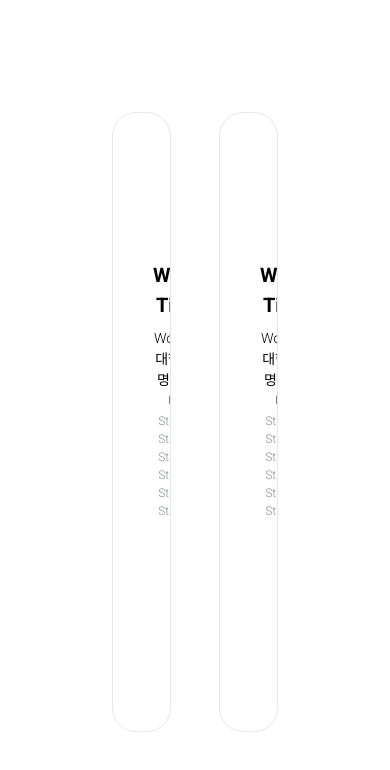
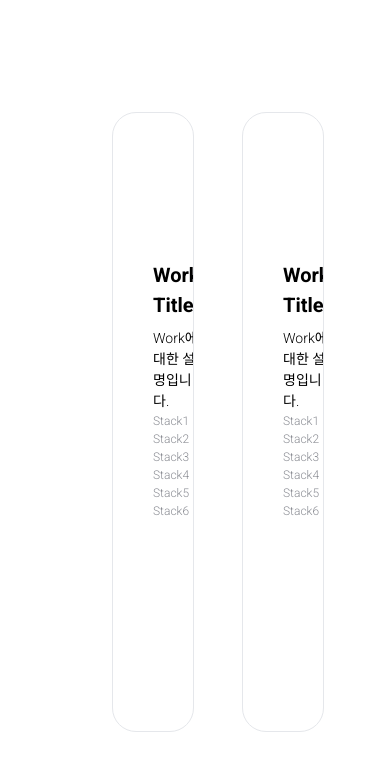
Before and after one commit to pyyyyye/pye-portfolio, a Next.js app: page /works in a window 390 px wide. Shown: the top 770 px of the page. Built offline with nearby package versions, Linux system fonts and the light colour scheme.

Commit message:
feat-responsive works-li 일부 수정 + 메뉴 내부 클릭해도 닫힘 이슈 해결
Signed-off-by: pyyyyye <qkzud8033@daum.net>

```diff
--- a/src/components/organisms/Menu.tsx
+++ b/src/components/organisms/Menu.tsx
@@ -1,5 +1,5 @@
 import React, { useState } from 'react';
-import { Button, ContactActiveButton, MenuButton, Text } from '@/src';
+import { Button, ContactActiveButton, Text } from '@/src';
 import {
   VelogLogo,
   GithubLogo,
@@ -8,15 +8,7 @@ import {
   PhoneIcon,
 } from '@/src/assets';
 
-const Menu = ({
-  children,
-  menu,
-  setMenu,
-}: {
-  children: Children;
-  menu: boolean;
-  setMenu: (menu: boolean) => void;
-}) => {
+const Menu = ({ children }: { children: Children }) => {
   const [phone, setPhone] = useState(false);
   const [email, setEmail] = useState(false);
   const phoneClick = () => {
@@ -29,10 +21,7 @@ const Menu = ({
   };
 
   return (
-    <div className="z-50 fixed right-6 top-6 flex flex-col gap-4 items-end">
-      <MenuButton onClickMenu={() => setMenu(!menu)} active={menu} />
-      {menu && (
-        <div className="rounded-lg  bg-white w-min  p-4 flex flex-col shadow-lg">
+    <div className="rounded-lg bg-white w-min p-4 flex flex-col shadow-lg">
       <div className="flex flex-col border-b border-gray-100 pb-2">
         {children}
       </div>
@@ -51,9 +40,7 @@ const Menu = ({
           hoverColor="hover:bg-blue-100">
           <PhoneIcon width={16} />
         </ContactActiveButton>
-            <ContactActiveButton
-              onClick={emailClick}
-              hoverColor="hover:bg-red-100">
+        <ContactActiveButton onClick={emailClick} hoverColor="hover:bg-red-100">
           <EmailIcon width={16} />
         </ContactActiveButton>
         <Button
@@ -76,8 +63,6 @@ const Menu = ({
         </Button>
       </div>
     </div>
-      )}
-    </div>
   );
 };
 
--- a/src/components/organisms/WorksLi/index.tsx
+++ b/src/components/organisms/WorksLi/index.tsx
@@ -5,10 +5,9 @@ import { ArrowRightUpIcon } from '@/src/assets';
 const WorksLi = ({ children }: { children: Children }) => (
   <button
     onClick={() => window.open('https://velog.io/@park0eun')}
-    className="group relative cursor-pointer w-full h-full border  bg-white overflow-hidden rounded-3xl ">
-    <div className="p-10 items-center transition duration-300 ease-in-out hover:scale-110">
+    className="bg-white group cursor-pointer w-full h-full border overflow-hidden rounded-3xl p-10 flex-col justify-between">
     <div className="flex justify-between pb-16">
-        <div className="flex flex-col gap-2">
+      <div className="flex flex-col gap-2 text-left">
         <Title bold>Work Title</Title>
         <div className="flex flex-col">
           <Text>Work에 대한 설명입니다.</Text>
@@ -19,14 +18,13 @@ const WorksLi = ({ children }: { children: Children }) => (
           </div>
         </div>
       </div>
-        <div className="rounded-full ">
+      <div className="rounded-full">
         <div className="bg-gray-white group-hover:bg-gray-light ring-offset-2 p-4 rounded-full">
           <ArrowRightUpIcon width={20} />
         </div>
       </div>
     </div>
     {children}
-    </div>
   </button>
 );
 
--- a/src/components/template/AboutMeTemplate.tsx
+++ b/src/components/template/AboutMeTemplate.tsx
@@ -1,7 +1,6 @@
 import React from 'react';
 import Image from 'next/image';
 import { BasicContent, Text } from '@/src/components';
-// import profile from '../../Assets/profile.png';
 import {
   Emotion,
   LogoAi,
--- a/src/pages/index.tsx
+++ b/src/pages/index.tsx
@@ -4,7 +4,7 @@ import AboutMe from './aboutMe';
 import Works from './works';
 import ContactMe from './contactMe';
 
-import { Button, HeadContainer, Menu, Text } from '@/src';
+import { Button, HeadContainer, Menu, MenuButton, Text } from '@/src';
 import { useMoveHook } from '@/hooks';
 
 const Home = () => {
@@ -18,10 +18,11 @@ const Home = () => {
   };
 
   return (
-    <div onClick={() => menu === true && setMenu(false)}>
-      <HeadContainer />
-      <div className="flex flex-col bg-yellow-back relative snap-y">
-        <Menu menu={menu} setMenu={setMenu}>
+    <>
+      <div className="z-50 fixed right-6 top-6 flex flex-col gap-2 items-end">
+        <MenuButton onClickMenu={() => setMenu(!menu)} active={menu} />
+        {menu && (
+          <Menu>
             {Array.from(MenuDummy).map((ele, index) => {
               return (
                 <Button key={index} onClick={ele.onMoveToElement}>
@@ -30,6 +31,12 @@ const Home = () => {
               );
             })}
           </Menu>
+        )}
+      </div>
+
+      <div onClick={() => menu === true && setMenu(false)}>
+        <HeadContainer />
+        <div className="flex flex-col bg-yellow-back relative snap-y">
           <div ref={MenuDummy[0].element}>
             <Main />
           </div>
@@ -44,6 +51,7 @@ const Home = () => {
           </div>
         </div>
       </div>
+    </>
   );
 };
 export default Home;
```
Lines whose indentation alone changed are shown as unchanged.
